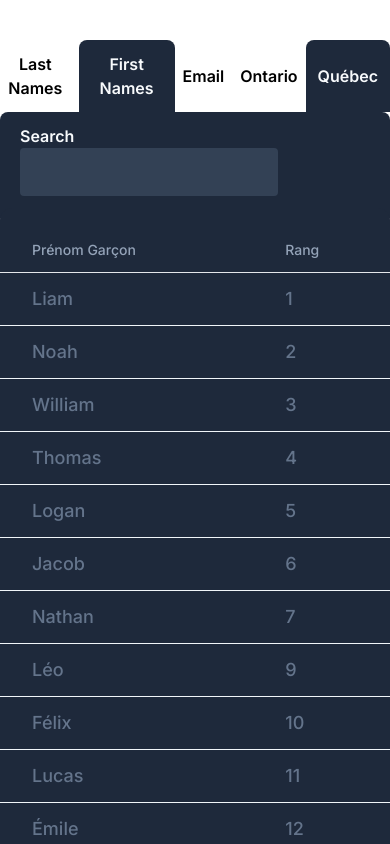
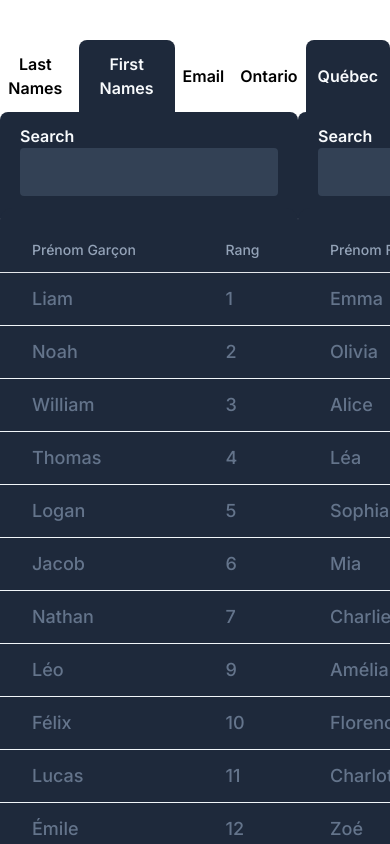
Before and after one commit to amineMbarki1/canda_data, a Next.js app: page / in a window 390 px wide. Both pictures are taken after a click on the button "First Names". Shown: the top 844 px of the page. Built offline with nearby package versions, Linux system fonts and the light colour scheme.

Commit message:
Responsiveness

```diff
--- a/app/HomePage.tsx
+++ b/app/HomePage.tsx
@@ -66,10 +66,14 @@ export default function HomePage() {
       {activeTable === "lastNames" && <LastNamesTable />}
       {activeTable === "emails" && <EmailsTable />}
       {activeTable === "firstNames" && (
-        <>
-          <FirstNamesTable />
-          <FirstNamesGirlsTable />
-        </>
+        <div className="flex overflow-x-scroll">
+          <div className="flex-grow-[1]">
+            <FirstNamesTable />
+          </div>
+          <div className="flex-grow-[1]">
+            <FirstNamesGirlsTable />
+          </div>
+        </div>
       )}
     </main>
   );
```
